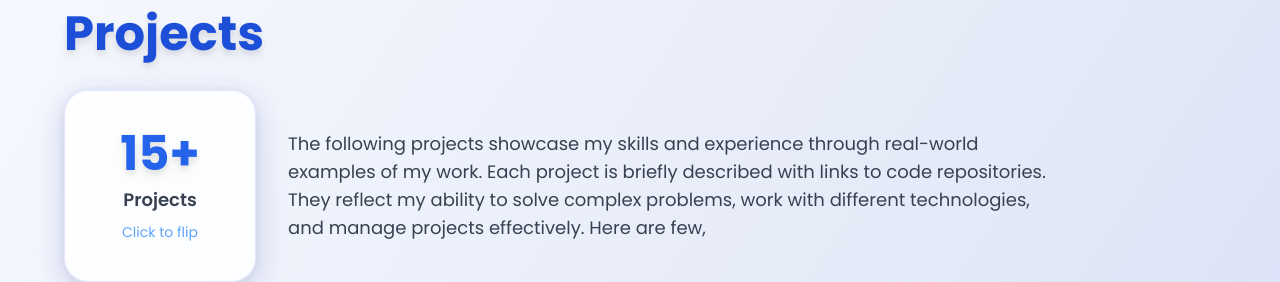
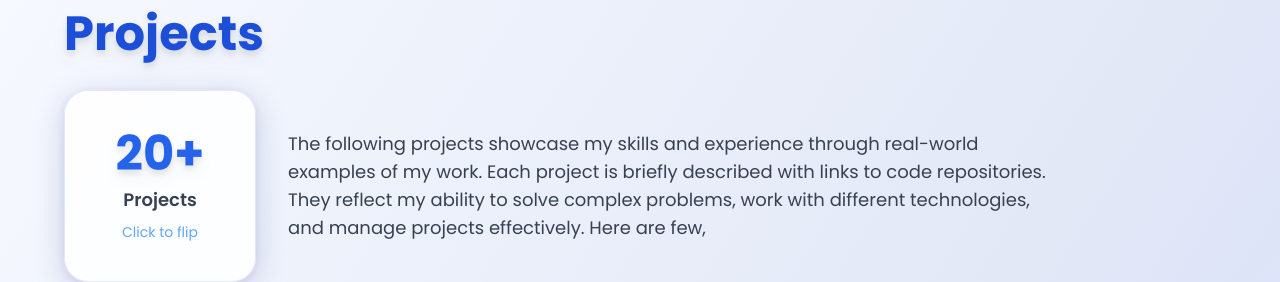
Before and after one commit to Kishore49/modern_portfolio, a React (Vite) app: page / in a window 1280 px wide. Shown: the part 3400-3682 px from the top of the page. Built offline with nearby package versions, Linux system fonts and the light colour scheme.

Commit message:
Projects.tsx

```diff
--- a/src/components/Projects.tsx
+++ b/src/components/Projects.tsx
@@ -35,7 +35,7 @@ const MetricFlipCard: React.FC = () => {
       >
         {/* Front */}
         <div className="glass-card-neo p-4 sm:p-6 rounded-2xl w-full h-full flex flex-col justify-center items-center shadow-2xl border-2 border-primary-400/40 backface-hidden">
-          <span className="text-4xl sm:text-5xl font-extrabold text-primary-600 drop-shadow-lg mb-2">15+</span>
+          <span className="text-4xl sm:text-5xl font-extrabold text-primary-600 drop-shadow-lg mb-2">20+</span>
           <span className="text-base sm:text-lg font-semibold text-gray-700 dark:text-gray-200">Projects</span>
           <span className="mt-2 text-xs sm:text-sm text-primary-400">Click to flip</span>
         </div>
```
